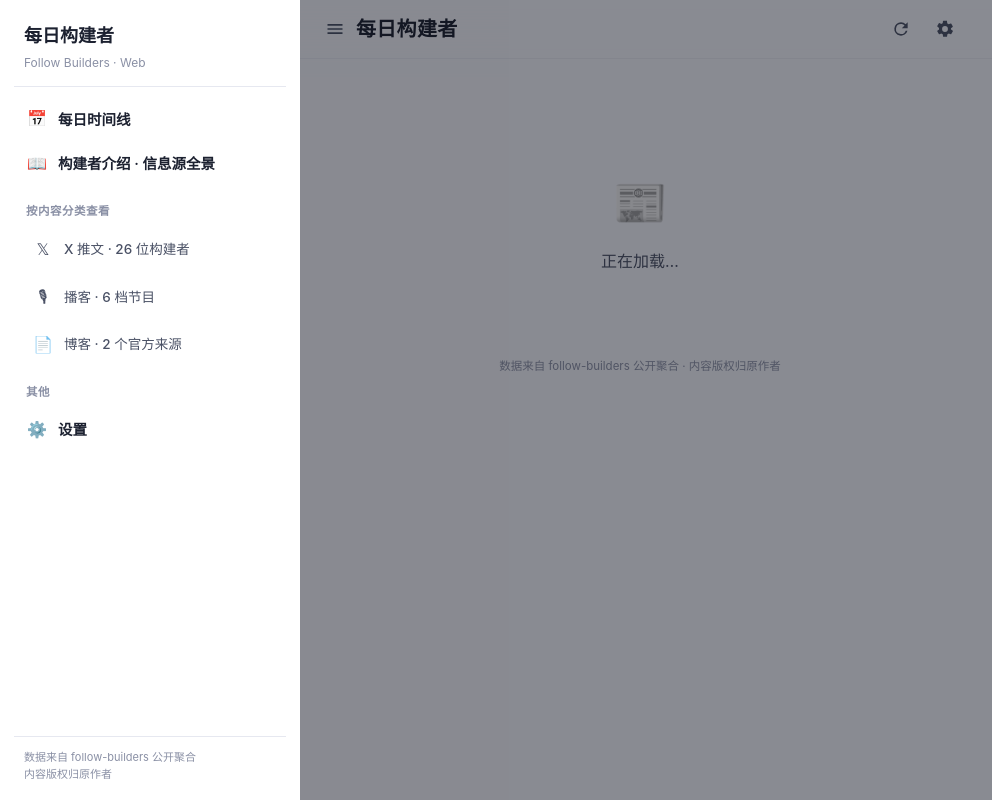
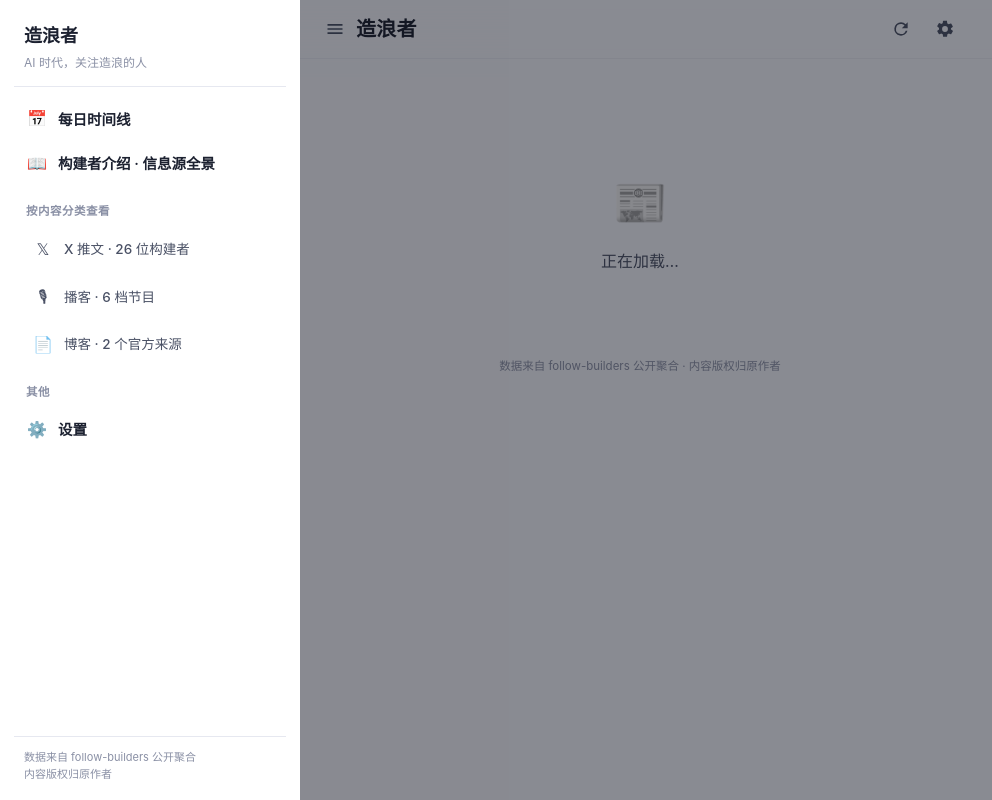
Before and after one commit to WYgao29/follow-builders-web, a plain HTML site: page index.html in a window 1280 px wide. Both pictures are taken after a click on the button 335 px from the left and 29 px from the top of the page. Shown: the whole page, without its empty margins (0-992 px from the left). Drawn offline with Linux system fonts and the light colour scheme; no server answers.

Commit message:
更名：造浪者——AI 时代，关注造浪的人

```diff
--- a/index.html
+++ b/index.html
@@ -7,7 +7,7 @@
 <meta name="theme-color" content="#171923" media="(prefers-color-scheme: dark)">
 <meta name="apple-mobile-web-app-capable" content="yes">
 <meta name="apple-mobile-web-app-status-bar-style" content="black-translucent">
-<title>每日构建者 · Follow Builders</title>
+<title>造浪者 · Follow Builders</title>
 <link rel="stylesheet" href="style.css">
 </head>
 <body>
@@ -17,7 +17,7 @@
     <button id="btn-menu" class="icon-btn" title="菜单" aria-label="菜单">
       <svg viewBox="0 0 24 24" width="20" height="20"><path fill="currentColor" d="M3 6h18v2H3V6zm0 5h18v2H3v-2zm0 5h18v2H3v-2z"/></svg>
     </button>
-    <h1>每日构建者</h1>
+    <h1>造浪者</h1>
     <div class="topbar-actions">
       <button id="btn-refresh" class="icon-btn" title="刷新" aria-label="刷新">
         <svg viewBox="0 0 24 24" width="20" height="20"><path fill="currentColor" d="M17.65 6.35A7.96 7.96 0 0 0 12 4a8 8 0 1 0 7.73 10h-2.08A6 6 0 1 1 12 6c1.66 0 3.14.69 4.22 1.78L13 11h7V4l-2.35 2.35z"/></svg>
@@ -53,8 +53,8 @@
 <div id="drawer-mask" class="drawer-mask hidden">
   <aside class="drawer" role="dialog" aria-modal="true" aria-label="导航菜单">
     <div class="drawer-head">
-      <div class="drawer-title">每日构建者</div>
-      <div class="drawer-sub">Follow Builders · Web</div>
+      <div class="drawer-title">造浪者</div>
+      <div class="drawer-sub">AI 时代，关注造浪的人</div>
     </div>
     <nav class="drawer-nav">
       <button class="drawer-item" id="nav-home">
```
Also changed, not shown: about.html (+2 -2 lines), README.md.
